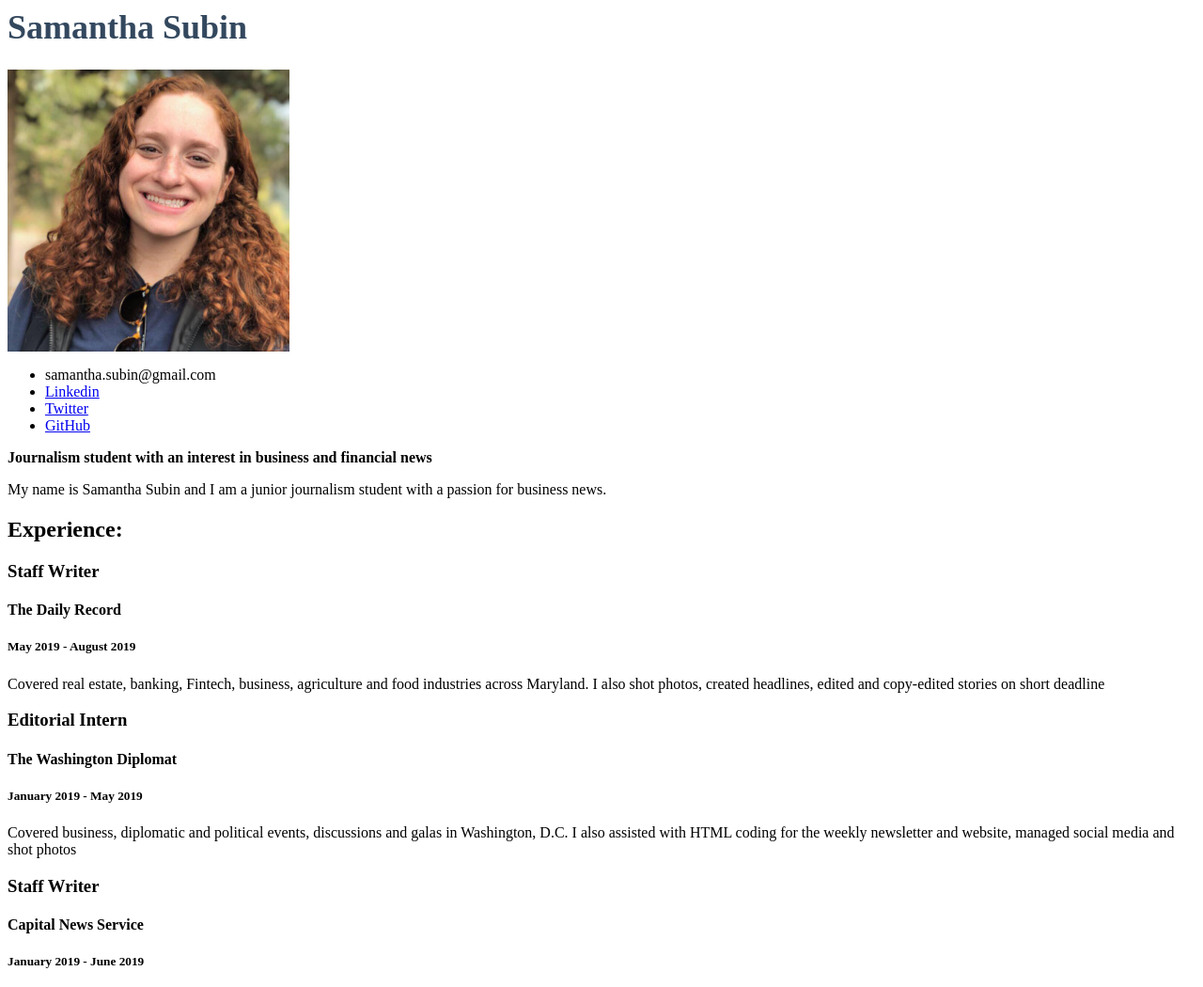
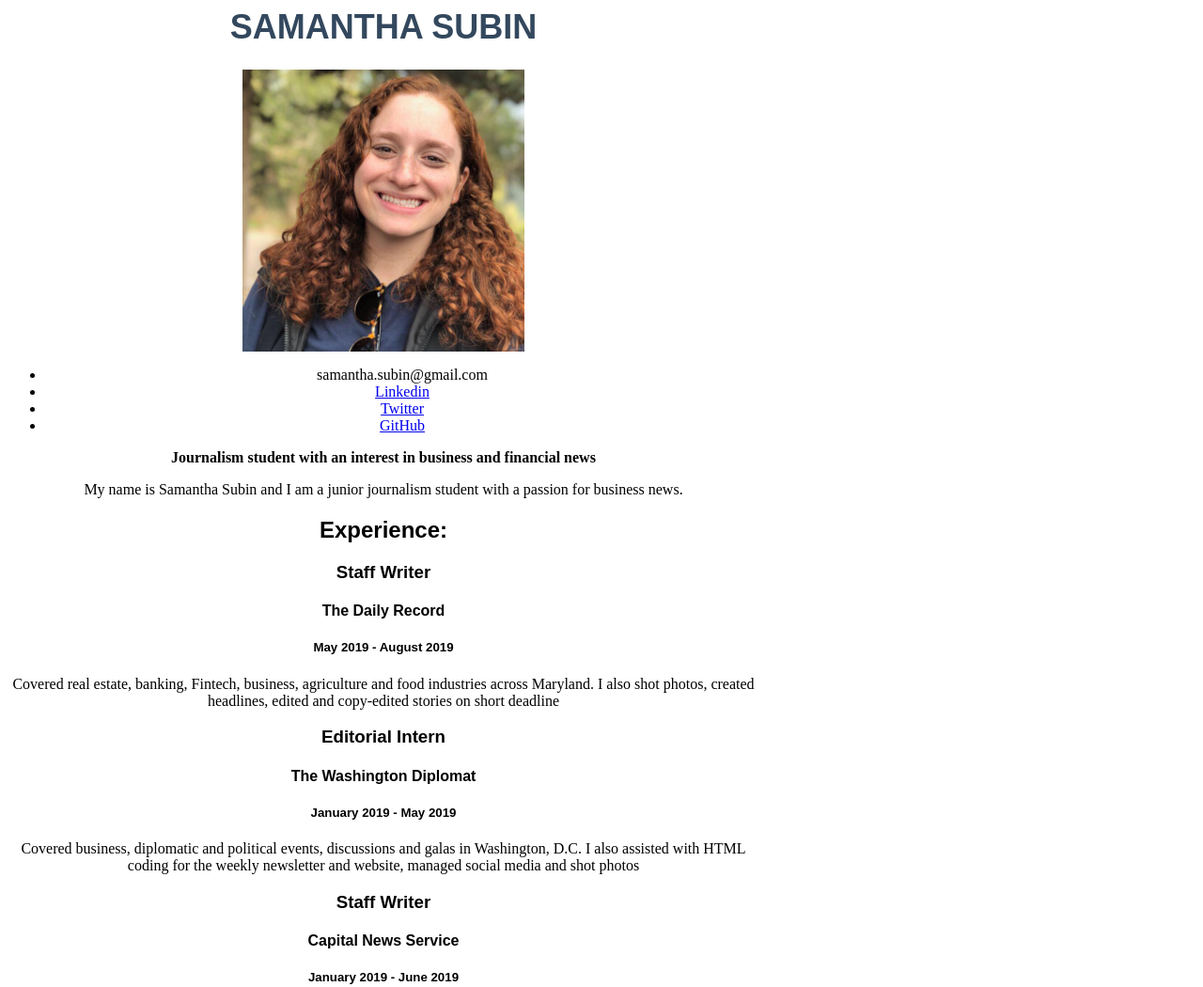
Before and after one commit to sjsubin/sjsubin.github.io, a plain HTML site: page resume.html in a window 1280 px wide. Shown: the top 1050 px of the page at 94% size. Drawn offline with Linux system fonts and the light colour scheme.

Commit message:
Update styles.css

```diff
--- a/styles.css
+++ b/styles.css
@@ -1,4 +1,29 @@
 h1 {
     color:#33485e;
     font-size: 36px;
+    font-family: sans-serif;
+    text-transform: uppercase;
+    letter-spacing: 2px
+    margin-bottom: 0px;
 }
+body{
+    max-width: 800px;
+    text-align: center;
+    font-family: serif;
+}
+div{
+  text-align: center;
+  border-bottom:#39CCCC;
+}
+h2 {
+  font-family: sans-serif;
+}
+h3 {
+  font-family: sans-serif;
+}
+h4 {
+  font-family: sans-serif;
+}
+h5 {
+  font-family: sans-serif;
+}
```
